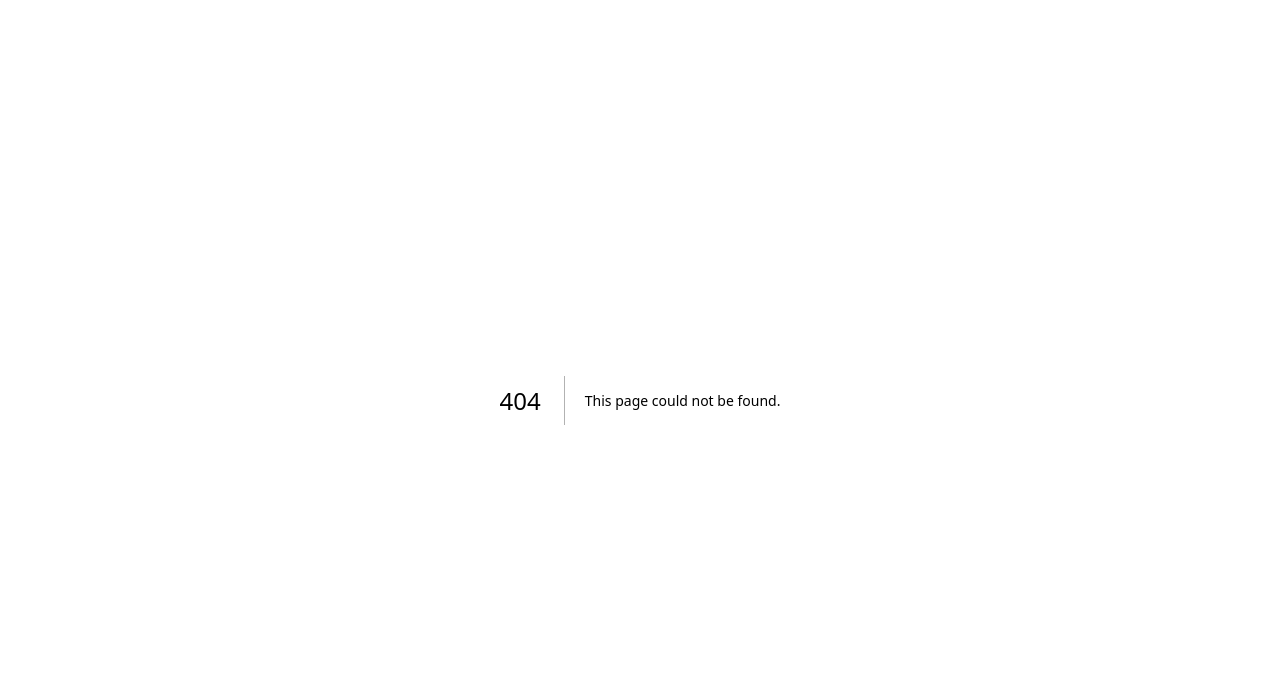
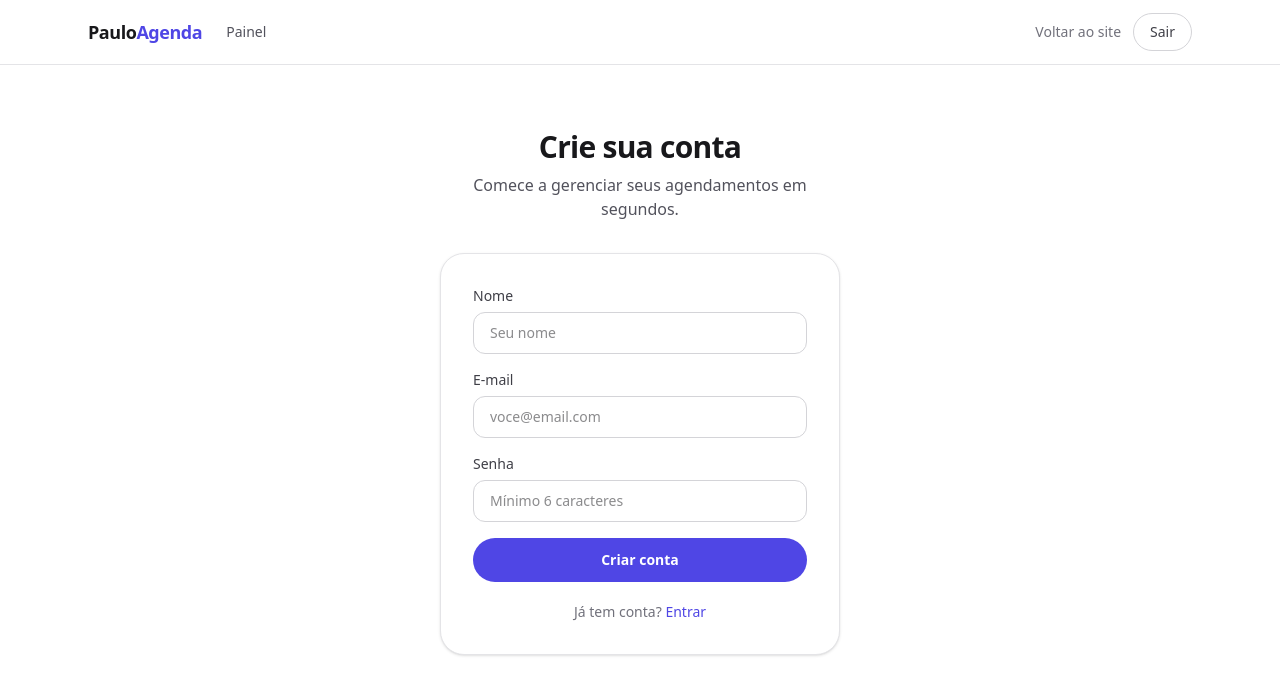
Before and after one commit to ninagomesgt/Paulo-Goes, a Next.js app: page /app/registro in a window 1280 px wide. Before the commit this address had no page. Shown: the top 694 px of the page. Built offline with nearby package versions, Linux system fonts and the light colour scheme; no server answers.

Commit message:
Atualização automática - 18/08/2026, 23:20:43

```diff
--- /dev/null
+++ b/src/app/app/login/page.tsx
@@ -0,0 +1,29 @@
+import type { Metadata } from "next";
+import { redirect } from "next/navigation";
+import AuthForm from "@/components/app/AuthForm";
+import { getSessionUser } from "@/lib/auth";
+
+export const metadata: Metadata = { title: "Entrar" };
+
+export default async function LoginPage() {
+  const user = await getSessionUser();
+  if (user) {
+    redirect("/app/dashboard");
+  }
+
+  return (
+    <section className="mx-auto flex w-full max-w-md flex-col px-4 py-16 sm:px-6">
+      <div className="mb-8 text-center">
+        <h1 className="text-3xl font-bold tracking-tight text-zinc-900">
+          Bem-vindo de volta
+        </h1>
+        <p className="mt-2 text-zinc-600">
+          Acesse o painel de agendamentos.
+        </p>
+      </div>
+      <div className="rounded-3xl border border-zinc-200 bg-white p-6 shadow-sm sm:p-8">
+        <AuthForm mode="login" />
+      </div>
+    </section>
+  );
+}
--- /dev/null
+++ b/src/app/app/page.tsx
@@ -0,0 +1,5 @@
+import { redirect } from "next/navigation";
+
+export default function AppIndexPage() {
+  redirect("/app/dashboard");
+}
--- /dev/null
+++ b/src/app/app/registro/page.tsx
@@ -0,0 +1,29 @@
+import type { Metadata } from "next";
+import { redirect } from "next/navigation";
+import AuthForm from "@/components/app/AuthForm";
+import { getSessionUser } from "@/lib/auth";
+
+export const metadata: Metadata = { title: "Criar conta" };
+
+export default async function RegistroPage() {
+  const user = await getSessionUser();
+  if (user) {
+    redirect("/app/dashboard");
+  }
+
+  return (
+    <section className="mx-auto flex w-full max-w-md flex-col px-4 py-16 sm:px-6">
+      <div className="mb-8 text-center">
+        <h1 className="text-3xl font-bold tracking-tight text-zinc-900">
+          Crie sua conta
+        </h1>
+        <p className="mt-2 text-zinc-600">
+          Comece a gerenciar seus agendamentos em segundos.
+        </p>
+      </div>
+      <div className="rounded-3xl border border-zinc-200 bg-white p-6 shadow-sm sm:p-8">
+        <AuthForm mode="register" />
+      </div>
+    </section>
+  );
+}
--- /dev/null
+++ b/src/components/app/AuthForm.tsx
@@ -0,0 +1,135 @@
+"use client";
+
+import { useState, type FormEvent } from "react";
+import Link from "next/link";
+import { useRouter } from "next/navigation";
+
+const inputClass =
+  "w-full rounded-xl border border-zinc-300 bg-white px-4 py-2.5 text-sm text-zinc-900 outline-none transition-colors focus:border-brand focus:ring-2 focus:ring-indigo-100";
+
+export default function AuthForm({ mode }: { mode: "login" | "register" }) {
+  const router = useRouter();
+  const isLogin = mode === "login";
+
+  const [form, setForm] = useState({ name: "", email: "", password: "" });
+  const [error, setError] = useState("");
+  const [loading, setLoading] = useState(false);
+
+  function update(field: keyof typeof form, value: string) {
+    setForm((prev) => ({ ...prev, [field]: value }));
+  }
+
+  async function handleSubmit(event: FormEvent) {
+    event.preventDefault();
+    setError("");
+    setLoading(true);
+    try {
+      const res = await fetch(`/api/auth/${isLogin ? "login" : "register"}`, {
+        method: "POST",
+        headers: { "Content-Type": "application/json" },
+        body: JSON.stringify(form),
+      });
+      const data = await res.json();
+      if (!res.ok) {
+        setError(data.error ?? "Algo deu errado. Tente novamente.");
+        setLoading(false);
+        return;
+      }
+      router.push("/app/dashboard");
+      router.refresh();
+    } catch {
+      setError("Erro de conexão. Tente novamente.");
+      setLoading(false);
+    }
+  }
+
+  return (
+    <form onSubmit={handleSubmit} className="space-y-4">
+      {!isLogin && (
+        <div>
+          <label htmlFor="name" className="mb-1.5 block text-sm font-medium text-zinc-700">
+            Nome
+          </label>
+          <input
+            id="name"
+            required
+            minLength={2}
+            value={form.name}
+            onChange={(e) => update("name", e.target.value)}
+            className={inputClass}
+            placeholder="Seu nome"
+          />
+        </div>
+      )}
+
+      <div>
+        <label htmlFor="email" className="mb-1.5 block text-sm font-medium text-zinc-700">
+          E-mail
+        </label>
+        <input
+          id="email"
+          type="email"
+          required
+          value={form.email}
+          onChange={(e) => update("email", e.target.value)}
+          className={inputClass}
+          placeholder="voce@email.com"
+        />
+      </div>
+
+      <div>
+        <label htmlFor="password" className="mb-1.5 block text-sm font-medium text-zinc-700">
+          Senha
+        </label>
+        <input
+          id="password"
+          type="password"
+          required
+          minLength={6}
+          value={form.password}
+          onChange={(e) => update("password", e.target.value)}
+          className={inputClass}
+          placeholder={isLogin ? "Sua senha" : "Mínimo 6 caracteres"}
+        />
+      </div>
+
+      {error && (
+        <p className="rounded-xl border border-red-200 bg-red-50 px-4 py-3 text-sm text-red-600">
+          {error}
+        </p>
+      )}
+
+      <button
+        type="submit"
+        disabled={loading}
+        className="w-full rounded-full bg-brand px-6 py-3 text-sm font-semibold text-white transition-opacity hover:opacity-90 disabled:cursor-not-allowed disabled:opacity-50"
+      >
+        {loading
+          ? isLogin
+            ? "Entrando..."
+            : "Criando conta..."
+          : isLogin
+            ? "Entrar"
+            : "Criar conta"}
+      </button>
+
+      <p className="pt-1 text-center text-sm text-zinc-500">
+        {isLogin ? (
+          <>
+            Não tem conta?{" "}
+            <Link href="/app/registro" className="font-medium text-brand hover:underline">
+              Cadastre-se
+            </Link>
+          </>
+        ) : (
+          <>
+            Já tem conta?{" "}
+            <Link href="/app/login" className="font-medium text-brand hover:underline">
+              Entrar
+            </Link>
+          </>
+        )}
+      </p>
+    </form>
+  );
+}
```
